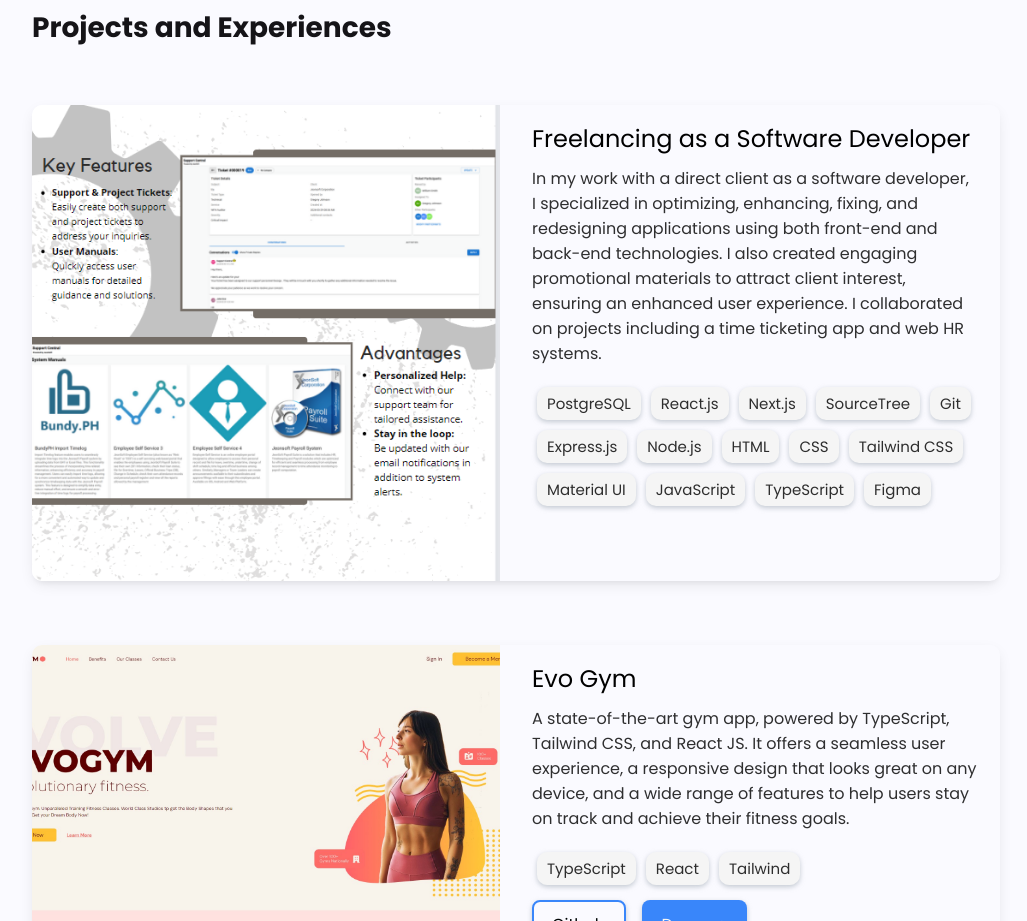
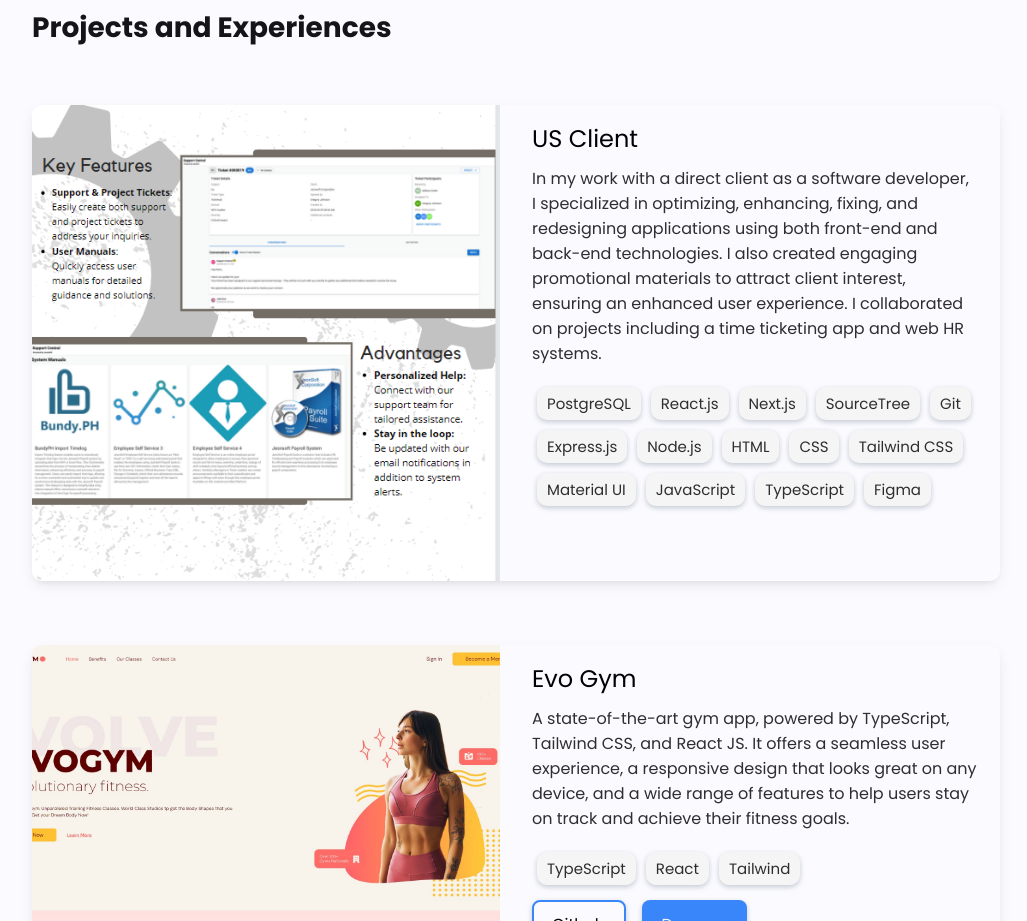
Before and after one commit to xjeyceex/migss-portfolio, a React (Create React App) app: page / in a window 1280 px wide. Shown: the part 1020-1941 px from the top of the page, without its empty margins (124-1151 px from the left). Built offline with nearby package versions, Linux system fonts and the light colour scheme.

Commit message:
Update ProjectData.js

```diff
--- a/src/data/ProjectData.js
+++ b/src/data/ProjectData.js
@@ -2,7 +2,7 @@
 export const ProjectList = [
   {
     img: "/image.png",
-    title: "Freelancing as a Software Developer",
+    title: "US Client",
     description: "In my work with a direct client as a software developer, I specialized in optimizing, enhancing, fixing, and redesigning applications using both front-end and back-end technologies. I also created engaging promotional materials to attract client interest, ensuring an enhanced user experience. I collaborated on projects including a time ticketing app and web HR systems.",
     tech_stack: ["PostgreSQL", "React.js", "Next.js", "SourceTree", "Git", "Express.js", "Node.js", "HTML", "CSS", "Tailwind CSS", "Material UI", "JavaScript", "TypeScript", "Figma"],
     github_url: "",
```
